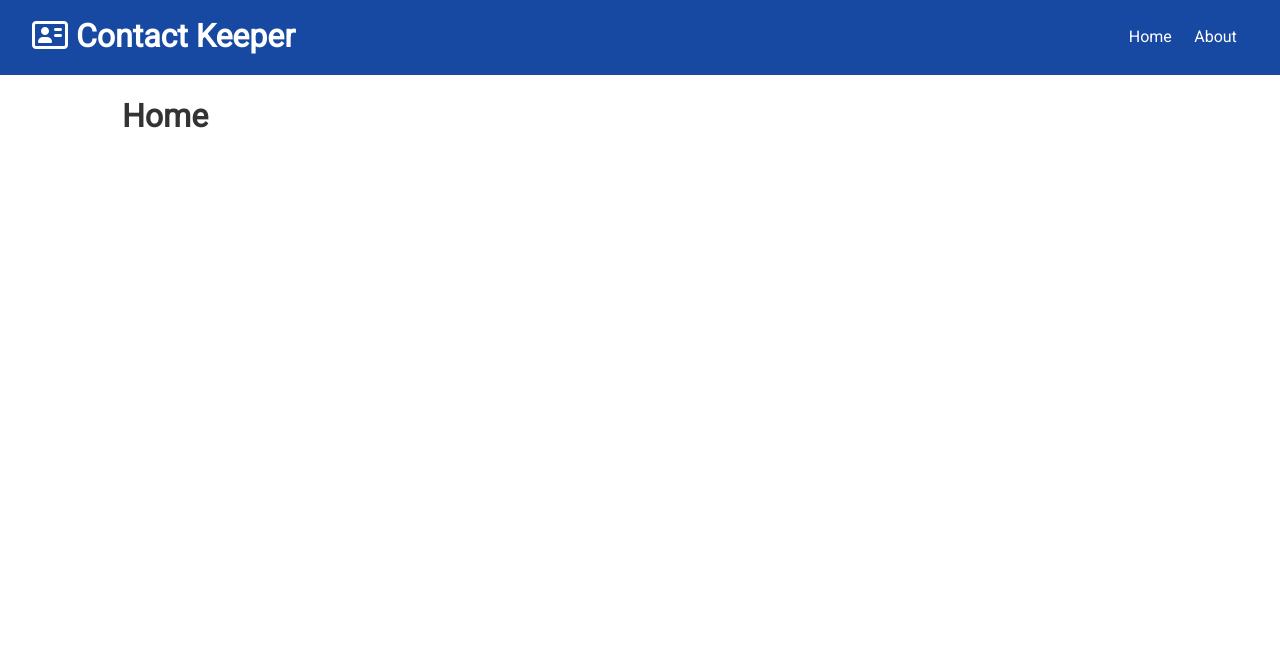
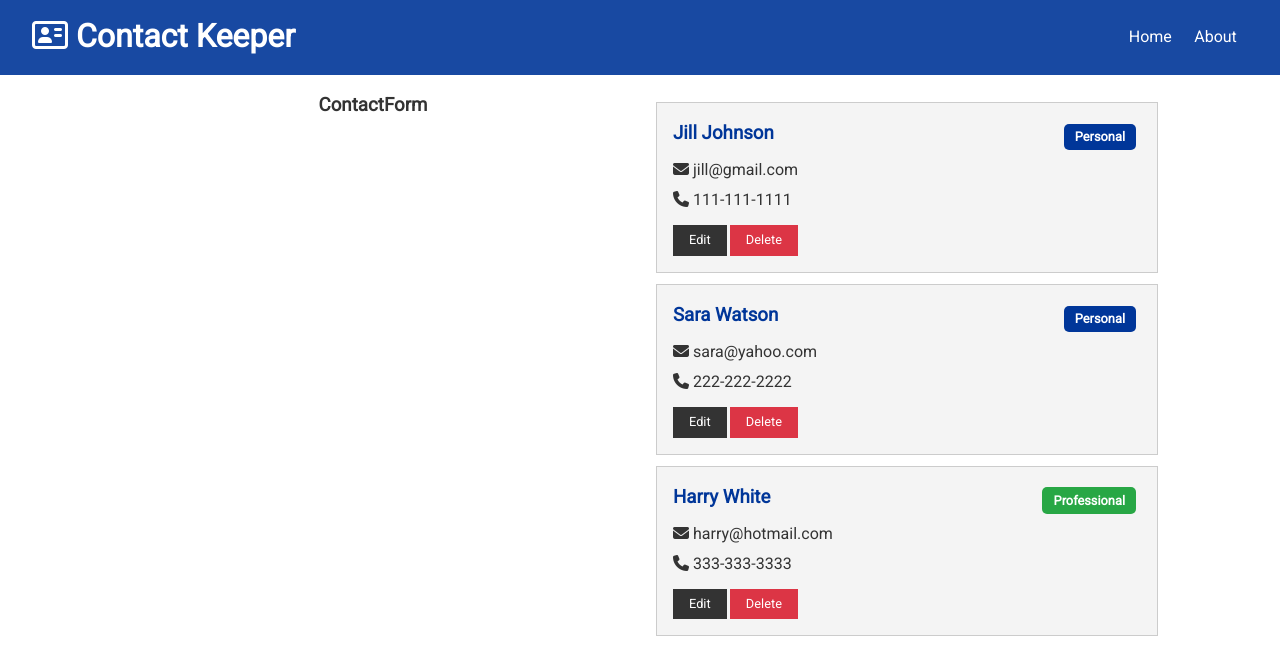
Before and after one commit to AlexRiosJ/contact-keeper, a React (Create React App) app in the folder client/: page / in a window 1280 px wide. Shown: the top 658 px of the page. Built offline with nearby package versions, Linux system fonts and the light colour scheme; the HTML template or start-up script is replaced by a standard one.

Commit message:
Contact and ContacItem with context

```diff
--- a/client/src/App.js
+++ b/client/src/App.js
@@ -3,10 +3,13 @@
 import Navbar from './components/layouts/Navbar';
 import Home from './components/pages/Home';
 import About from './components/pages/About';
+
+import ContactState from './context/contact/ContactState';
 import './App.css';
 
 const App = () => {
 	return (
+		<ContactState>
 			<Router>
 				<Fragment>
 					<Navbar />
@@ -18,6 +21,7 @@
 					</div>
 				</Fragment>
 			</Router>
+		</ContactState>
 	);
 };
 
--- /dev/null
+++ b/client/src/components/contacts/ContactItem.js
@@ -0,0 +1,44 @@
+import React from 'react';
+import PropTypes from 'prop-types';
+
+const ContactItem = ({ contact }) => {
+	const { id, name, email, phone, type } = contact;
+	return (
+		<div className='card bg-light'>
+			<h3 className='text-primary text-left'>
+				{name}{' '}
+				<span
+					style={{ float: 'right' }}
+					className={
+						'badge ' +
+						(type === 'professional' ? 'badge-success' : 'badge-primary')
+					}
+				>
+					{type.charAt(0).toUpperCase() + type.slice(1)}
+				</span>
+			</h3>
+			<ul className='list'>
+				{email && (
+					<li>
+						<i className='fas fa-envelope'></i> {email}
+					</li>
+				)}
+				{phone && (
+					<li>
+						<i className='fas fa-phone'></i> {phone}
+					</li>
+				)}
+			</ul>
+			<p>
+				<button className='btn btn-dark btn-sm'>Edit</button>
+				<button className='btn btn-danger btn-sm'>Delete</button>
+			</p>
+		</div>
+	);
+};
+
+ContactItem.propTypes = {
+	contact: PropTypes.object.isRequired
+};
+
+export default ContactItem;
--- /dev/null
+++ b/client/src/components/contacts/Contacts.js
@@ -0,0 +1,19 @@
+import React, { Fragment, useContext } from 'react';
+import ContactItem from './ContactItem';
+import ContactContext from '../../context/contact/contactContext';
+
+const Contacts = () => {
+	const contactContext = useContext(ContactContext);
+
+	const { contacts } = contactContext;
+
+	return (
+		<Fragment>
+			{contacts.map(contact => (
+				<ContactItem key={contact.id} contact={contact} />
+			))}
+		</Fragment>
+	);
+};
+
+export default Contacts;
--- a/client/src/components/pages/Home.js
+++ b/client/src/components/pages/Home.js
@@ -1,9 +1,13 @@
 import React from 'react';
+import Contacts from '../contacts/Contacts';
 
 const Home = () => {
 	return (
-		<div>
-			<h1>Home</h1>
+		<div className='grid-2'>
+			<div>{<h3>ContactForm</h3>}</div>
+			<div>
+				<Contacts />
+			</div>
 		</div>
 	);
 };
--- /dev/null
+++ b/client/src/context/contact/ContactState.js
@@ -0,0 +1,69 @@
+import React, { useReducer } from 'react';
+import uuid from 'uuid';
+import ContactContext from './contactContext';
+import ContactReducer from './contactReducer';
+import {
+	ADD_CONTACT,
+	DELETE_CONTACT,
+	SET_CURRENT,
+	CLEAR_CURRENT,
+	UPDATE_CONTACT,
+	FILTER_CONTACTS,
+	CLEAR_FILTER
+} from '../types';
+
+const ContactState = props => {
+	const initialState = {
+		contacts: [
+			{
+				id: 1,
+				name: 'Jill Johnson',
+				email: 'jill@gmail.com',
+				phone: '111-111-1111',
+				type: 'personal'
+			},
+			{
+				id: 2,
+				name: 'Sara Watson',
+				email: 'sara@yahoo.com',
+				phone: '222-222-2222',
+				type: 'personal'
+			},
+			{
+				id: 3,
+				name: 'Harry White',
+				email: 'harry@hotmail.com',
+				phone: '333-333-3333',
+				type: 'professional'
+			}
+		]
+	};
+
+	const [state, dispatch] = useReducer(ContactReducer, initialState);
+
+	// Add Contact
+
+	// Delete Contact
+
+	// Set Current Contact
+
+	// Clear Current Contact
+
+	// Update Contact
+
+	// Filter Contacts
+
+	// Clear Filter
+
+	return (
+		<ContactContext.Provider
+			value={{
+				contacts: state.contacts
+			}}
+		>
+			{props.children}
+		</ContactContext.Provider>
+	);
+};
+
+export default ContactState;
--- /dev/null
+++ b/client/src/context/contact/contactContext.js
@@ -0,0 +1,5 @@
+import { createContext } from 'react';
+
+const contactContext = createContext();
+
+export default contactContext;
```
Also changed, not shown: client/src/context/contact/contactReducer.js (added), client/src/context/types.js (added). Lines whose indentation alone changed are shown as unchanged.
